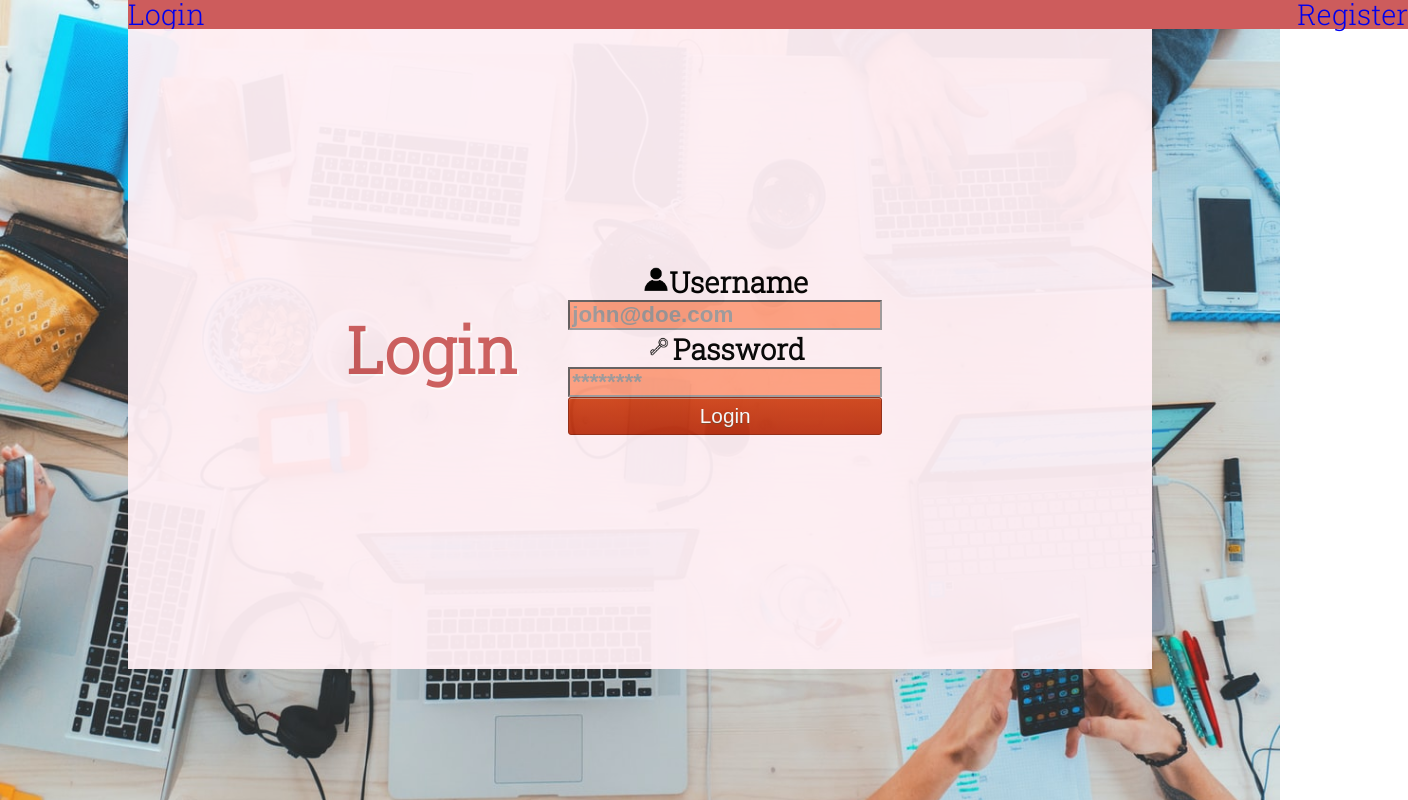
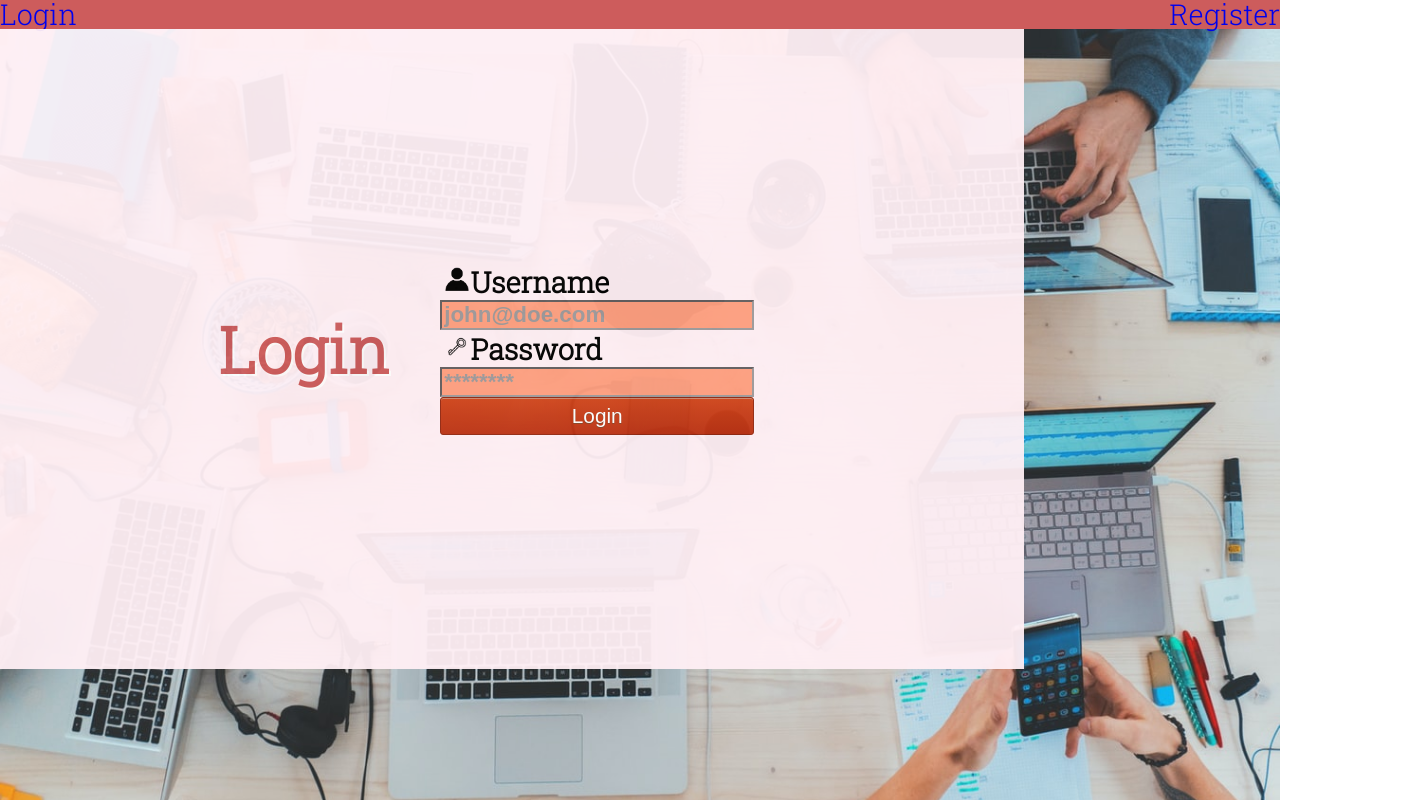
Before and after one commit to BW-Pintereach2-7-27-20/front-end, a React (Create React App) app in the folder pintereach/: page /login in a window 1280 px wide. Shown: the whole page, 1408 px wide, since content can reach past the window. Built offline with nearby package versions, Linux system fonts and the light colour scheme.

Commit message:
fix merge

```diff
--- a/pintereach/src/App.css
+++ b/pintereach/src/App.css
@@ -135,19 +135,12 @@ table {
 /* CSS reset end */
 
 body {
-	display: flex;
-	justify-content: center;
-	text-align: center;
 	background-image: url(./images/dummy-background.jpg);
 	background-repeat: no-repeat;
 	background-size: cover;
 	background-attachment: fixed;
 }
 
-.App {
-	width: 80%;
-	margin: 0 auto;
-}
 
 .my-masonry-grid {
 	display: -webkit-box;
@@ -171,4 +164,15 @@ body {
 	background: white;
 	margin-bottom: 30px;
 	padding: 30px;
+
 }
+
+.loading {
+	position: absolute;
+	top: 20px;
+	right: 20px;
+	padding: 15px 20px;
+	border-radius: 2px;
+	color: white;
+	background: rgba(0, 0, 0, 0.5);
+}
```
